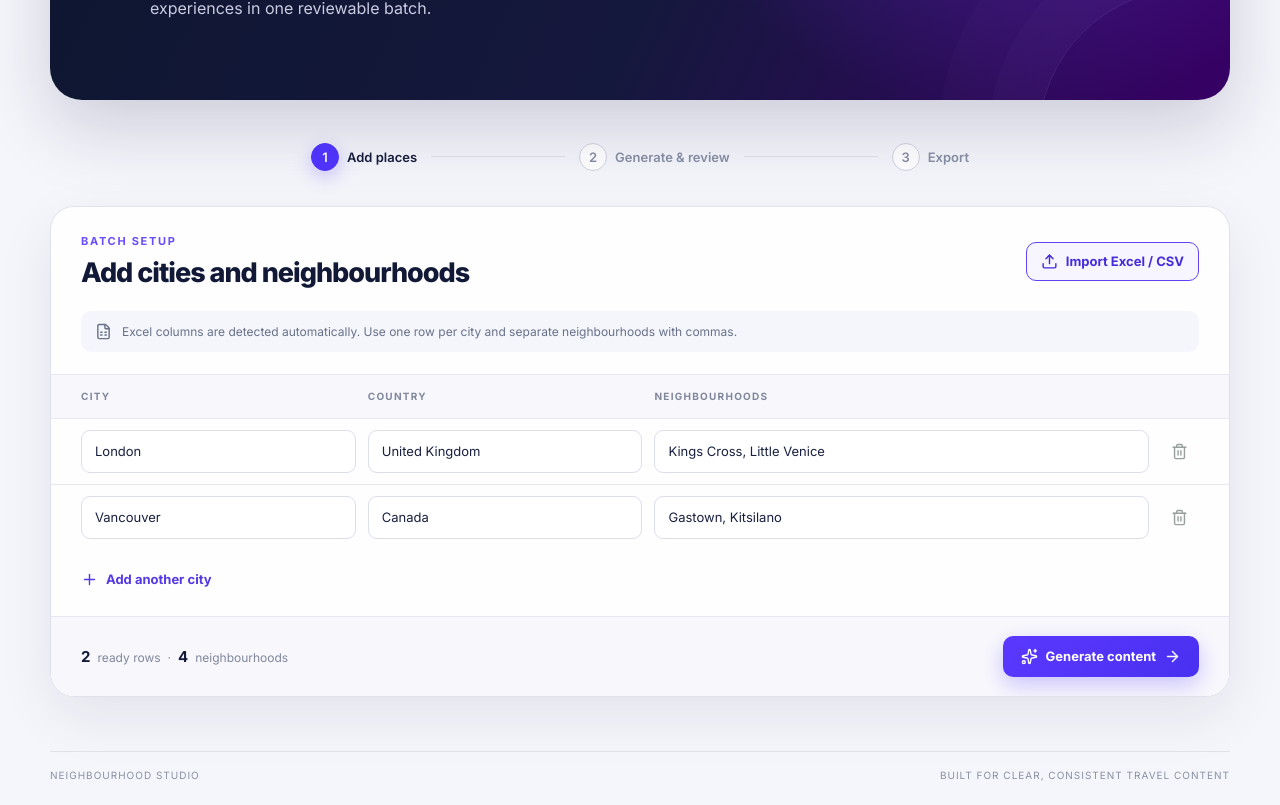
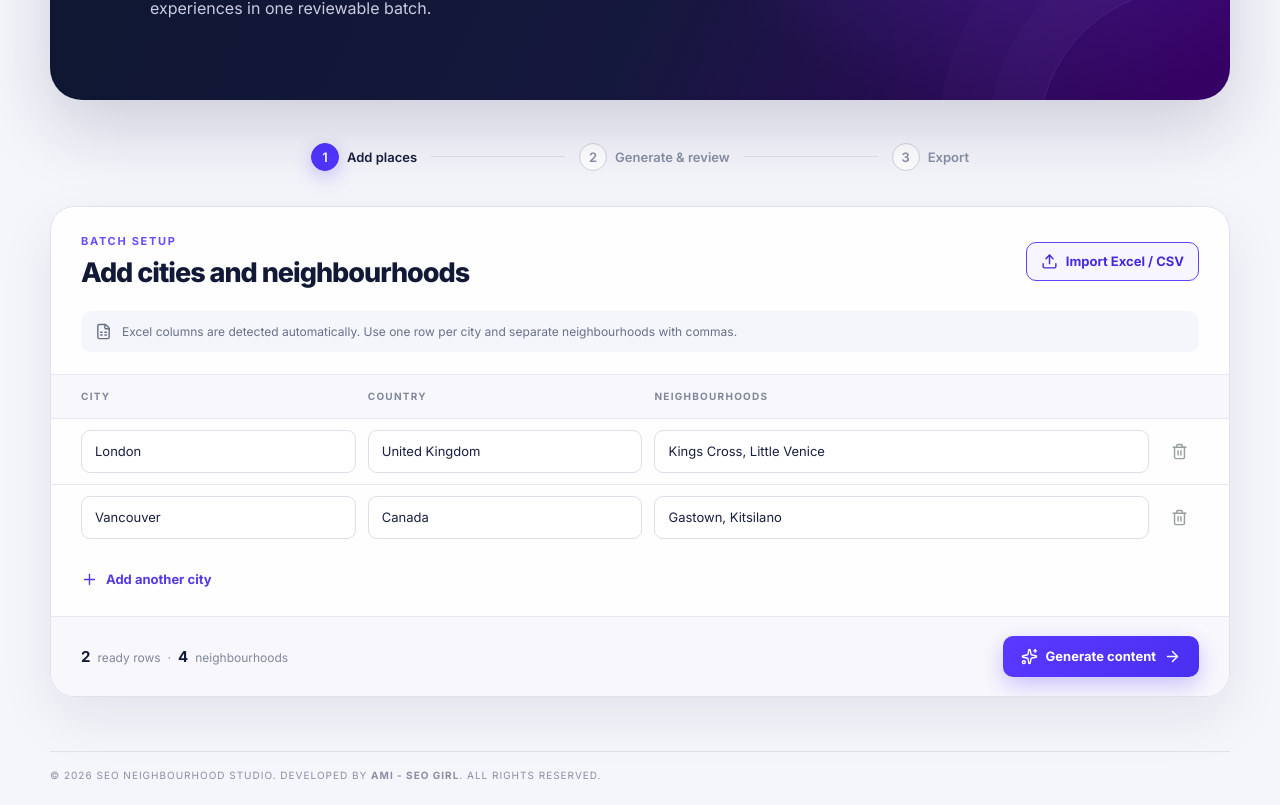
Before and after one commit to Ami55/neighbourhood-studio-seo, a React (Vite) app: page / in a window 1280 px wide. Shown: the part 472-1277 px from the top of the page. Built offline with nearby package versions, Linux system fonts and the light colour scheme.

Commit message:
Update main.jsx

```diff
--- a/src/main.jsx
+++ b/src/main.jsx
@@ -223,7 +223,12 @@ function App() {
 
         {activeTab === "export" && <ExportPanel count={Object.values(results).filter(Array.isArray).length} onExport={exportFile} onBack={() => setActiveTab("review")} />}
       </main>
-      <footer><span>Neighbourhood Studio</span><span>Built for clear, consistent travel content</span></footer>
+      <footer>
+        <span>
+          © 2026 SEO Neighbourhood Studio. Developed by{" "}
+          <strong>Ami - SEO Girl</strong>. All rights reserved.
+        </span>
+      </footer>
       {notice && <div className="toast">{notice}</div>}
     </div>
   );
```
